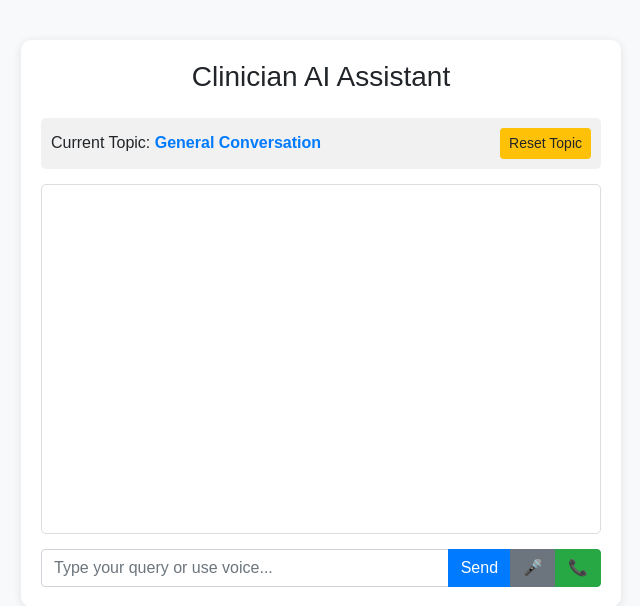
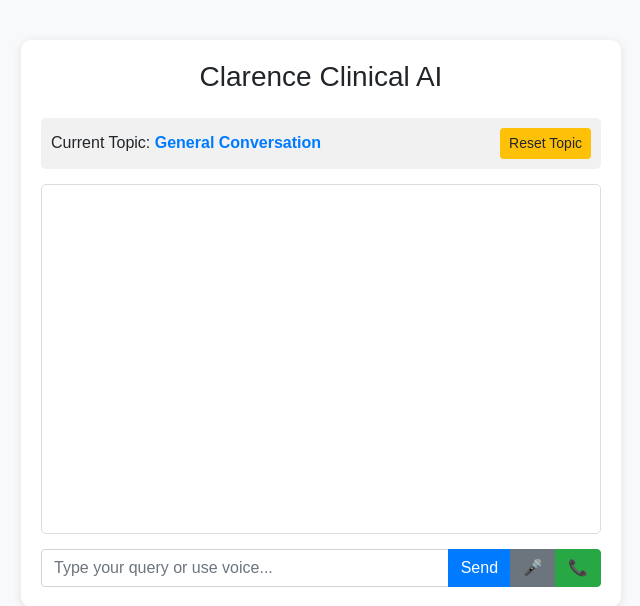
Before and after one commit to Johnada259207/Clarence, a Flask app: page / in a window 1280 px wide. Shown: the top 606 px of the page, without its empty margins (319-959 px from the left). Run offline with Flask 2, Linux system fonts and the light colour scheme; some libraries are stand-ins or nearby versions.

Commit message:
Update index.html

```diff
--- a/templates/index.html
+++ b/templates/index.html
@@ -67,7 +67,7 @@
 <body>
   <div class="container">
     <div class="chat-container">
-      <h3 class="text-center mb-4">Clinician AI Assistant</h3>
+      <h3 class="text-center mb-4">Clarence Clinical AI</h3>
 
       <!-- Topic Bar -->
       <div class="topic-bar">
```
